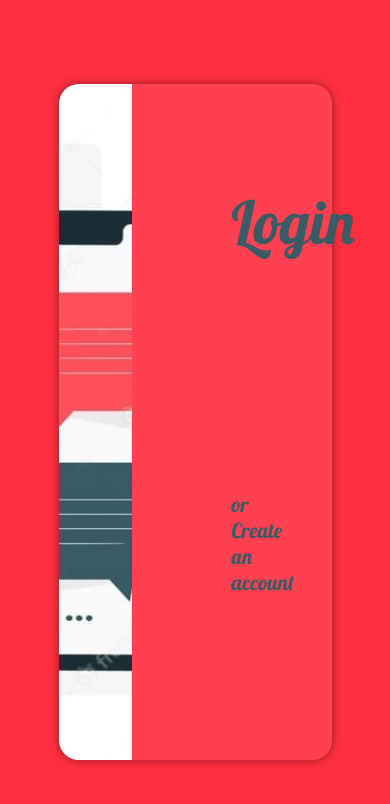
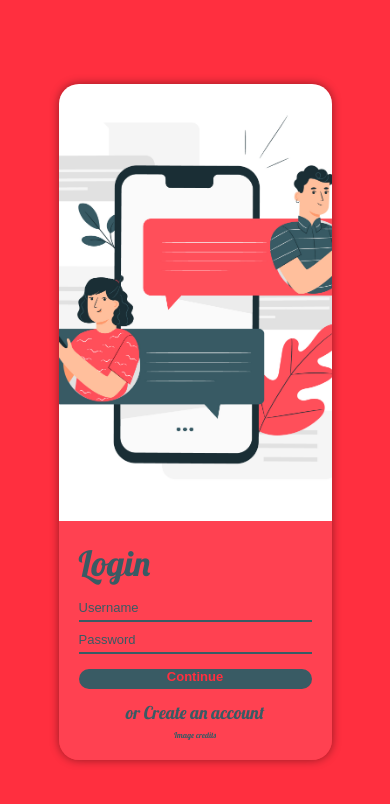
Before and after one commit to coders-IT/realtime-chat-app, a React (Create React App) app: page / in a window 390 px wide. Shown: the top 804 px of the page. Built offline with nearby package versions, Linux system fonts and the light colour scheme.

Commit message:
fully responsive login-signup page

```diff
--- a/src/Components/Login.js
+++ b/src/Components/Login.js
@@ -54,6 +54,9 @@ export default function Login() {
                             <div className="newAccDiv"><Link to="/signUp" id="newAcc">or Create an account</Link></div>
                         </div>
                     </form>
+                    <div className="photo-credits">
+                        <a href='https://www.freepik.com/vectors/box' target="_blank">Image credits</a>
+                    </div>
                 </div>
             </div>
         </div>
--- a/src/Components/SignUp.js
+++ b/src/Components/SignUp.js
@@ -12,7 +12,8 @@ export default function SignUp() {
         const name = document.getElementById("name").value;
         const password = document.getElementById("password").value;
         const cpassword = document.getElementById("cpassword").value;
-        const phoneNo = document.getElementById("phoneNo").value;
+        // const phoneNo = document.getElementById("phoneNo").value;
+        const phoneNo = '0000000000';
         // const submit = document.getElementById("submit");
 
         const formData = {
@@ -55,11 +56,14 @@ export default function SignUp() {
                             <input className="input" type="text" id="username" placeholder="Username" /><br/>
                             <input className="input" type="password" id="password" placeholder="Password"/><br/>
                             <input className="input" type="password" id="cpassword" placeholder="Confirm Password" /><br />
-                            <input className="input" type="text" id="phoneNo" placeholder="Phone Number" /><br />
+                            {/* <input className="input" type="text" id="phoneNo" placeholder="Phone Number" /><br /> */}
                             <input type="submit" id="submit" onClick={signup} value="Continue" />
                             <div className="newAccDiv"><Link to="/" id="newAcc">Already have an account?</Link></div>
                         </div>
                     </form>
+                    <div className="photo-credits">
+                        <a href='https://www.freepik.com/vectors/box' target="_blank">Image credits</a>
+                    </div>
                 </div>
             </div>
         </div>
--- a/src/Components/Styles/login.css
+++ b/src/Components/Styles/login.css
@@ -21,15 +21,20 @@
     background-image: url(../Images/login-image.jpg);
     background-size: cover;
     background-position: center;
+    display: flex;
 }
+
 .form{
     width:40%;
     padding:100px;
+    padding: 5vw;
     box-sizing: border-box;
     background-color: #ff4151;
     border-top-right-radius: 20px;
     border-bottom-right-radius: 20px;
     color: var(--theme-blue);
+    display: flex;
+    flex-direction: column;
 }
 .login-text{
     font-size: 60px;
@@ -77,3 +82,78 @@ input[type="submit"]:hover{
 #newAcc:hover{
     text-decoration: underline;
 }
+.photo-credits{
+    text-align: center;
+    font-size: 0.7em;
+    /* margin-top: auto; */
+    /* Uncomment above to take Image credits down */
+}
+.photo-credits>a{
+    color:inherit;
+    text-decoration: none;
+}
+
+/* Small Computer/Big Tablet screens */
+@media (max-width:1400px) {
+    .login-text{
+        font-size: 40px;
+    }
+    .form{
+        padding: 45px;
+        padding-top: 30px;
+    }
+    .input{
+        border-width: 2px;
+    }
+    input{
+        font-size: 15px;
+    }
+}
+@media (max-width:850px) {
+    .login-text{
+        font-size: 35px;
+    }
+    .form{
+        padding: 20px;
+    }
+    .input{
+        border-width: 2px;
+    }
+    input{
+        font-size: 13px;
+    }
+    #newAcc{
+        font-size: 1.1em;
+    }
+}
+
+/* Mobile/Tablet screen */
+@media (max-width:600px) {
+    .loginForm{
+        flex-direction: column;
+    }
+    .login-img{
+        height: 100%;
+        border-bottom-left-radius: 0px;
+        border-top-right-radius: 20px;
+    }
+    .loginForm>div{
+        width: 100%;
+    }
+    .form{
+        border-top-right-radius: 0px;
+        border-bottom-left-radius: 20px;
+    }
+    input[type="submit"]{
+        margin-top: 10px;
+    }
+    .login-text {
+        margin-bottom: 10px;
+    }
+    .newAccDiv{
+        margin:7px 0px;
+    }
+    .photo-credits{
+        font-size: 0.5em;
+    }
+}
```
Also changed, not shown: src/Components/Images/login-image.jpg.
